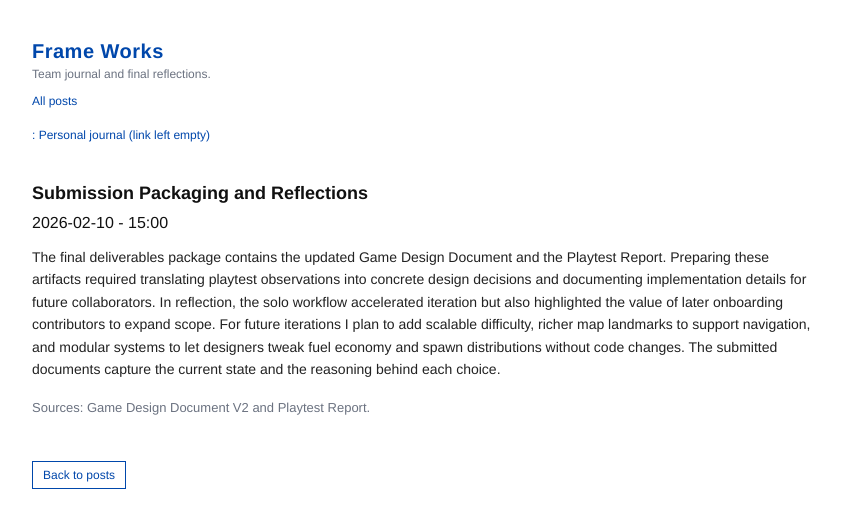
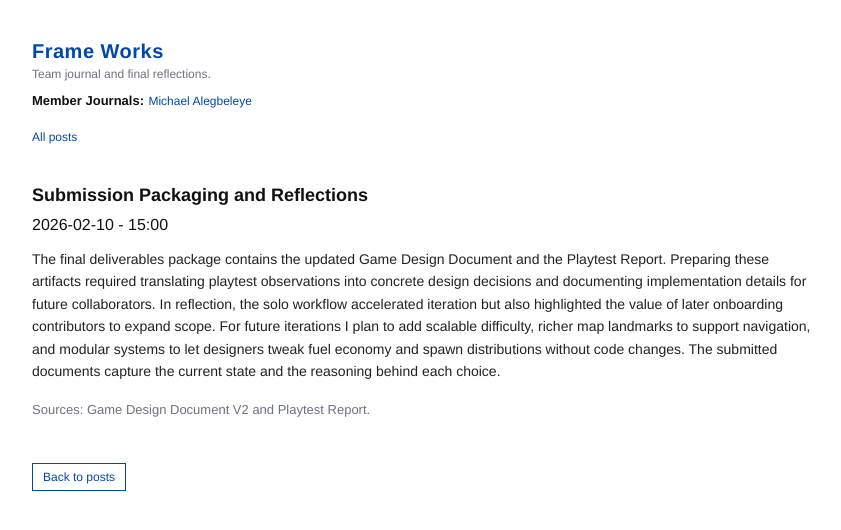
Before and after one commit to alegbeleye/iat410-frame-works, a plain HTML site: page team-5.html in a window 1280 px wide. Shown: the whole page, without its empty margins (218-1059 px from the left). Drawn offline with Linux system fonts and the light colour scheme.

Commit message:
Add files via upload

```diff
--- a/team-5.html
+++ b/team-5.html
@@ -13,10 +13,15 @@
                     <h1>Frame Works</h1>
                     <div class="sub">Team journal and final reflections.</div>
                 </div>
-                <nav>
+                <nav class="links">
+                    <div>
+                        <h2>Member Journals:</h2>
+                        <a
+                            href="https://alegbeleye.github.io/iat410-journal/">
+                            Michael Alegbeleye</a>
+                    </div>
+                    <br />
                     <a href="index.html">All posts</a>
-                    <p><a href="https://alegbeleye.github.io/iat410-journal/">:
-                            Personal journal (link left empty)</a>
                 </nav>
             </header>
 
```
Also changed, not shown: team-1.html (+8 -2 lines), team-2.html (+8 -2 lines), team-3.html (+8 -2 lines), team-4.html (+8 -2 lines). Lines whose indentation alone changed are shown as unchanged.
